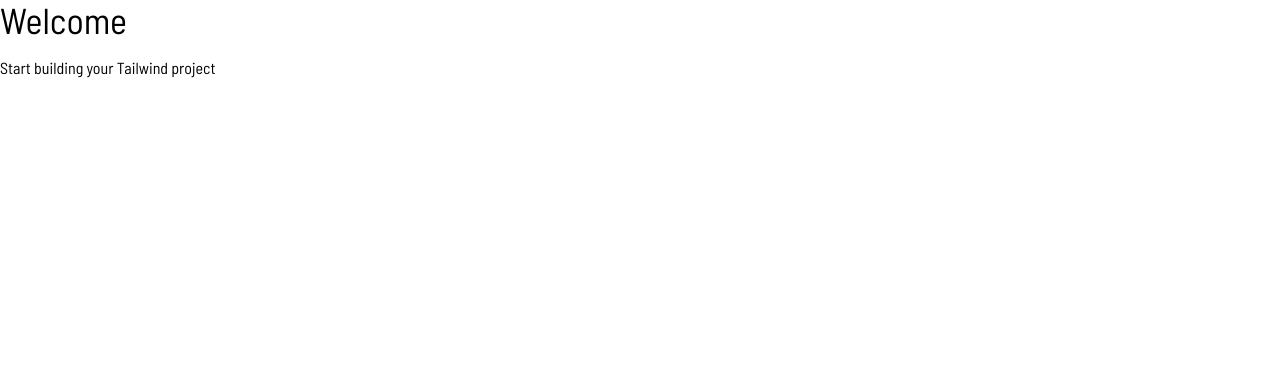
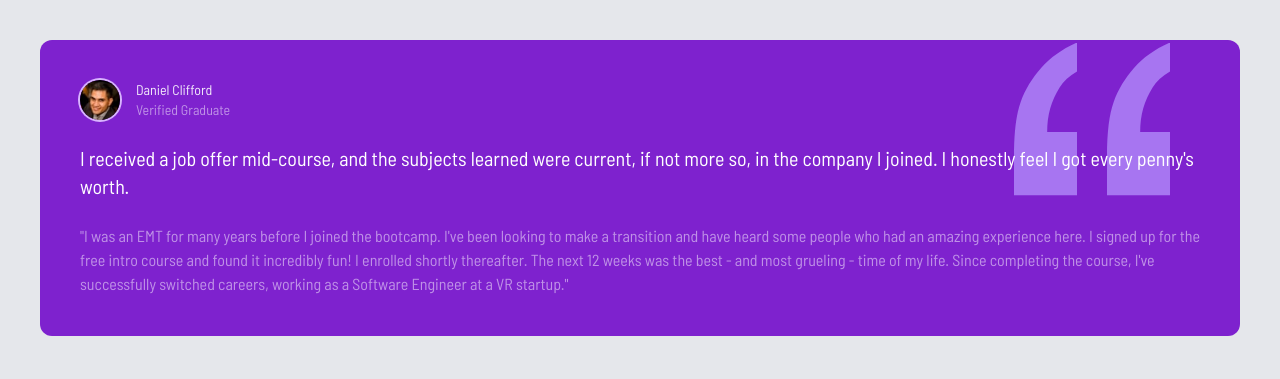
Before and after one commit to kaanarslan1990/tailwind-sandbox, a website: page 04_website_projects/testimonial-grid/index.html in a window 1280 px wide. Drawn offline with Linux system fonts and the light colour scheme.

Commit message:
first box

```diff
--- a/04_website_projects/testimonial-grid/index.html
+++ b/04_website_projects/testimonial-grid/index.html
@@ -13,8 +13,49 @@
     <link rel="stylesheet" href="css/style.css" />
     <title>Testimonial Grid</title>
   </head>
-  <body>
-    <h1 class="text-4xl mb-4">Welcome</h1>
-    <p>Start building your Tailwind project</p>
+  <body class="bg-gray-200">
+    <!-- Global Container  -->
+    <div class="container mx-auto max-w-7xl p-2 md:p-10">
+      <!-- Grid Container  -->
+      <div class="text-white">
+        <!-- Box 1  -->
+        <div class="relative p-10 rounded-xl bg-purple-700">
+          <!-- Quotes Image  -->
+          <img src="images/bg-pattern-quotation.svg"
+          alt="" class="absolute top-3 right-10 scale-125 md:top-7 md:right-24 md:scale-150">
+
+          <!-- Box Header  -->
+          <div class="flex z-10 space-x-4">
+            <img src="images/image-daniel.jpg" alt=""
+            class="w-10 h-10 rounded-full ring-2 ring-purple-300">
+            <div class="text-sm">
+              <h4 class="opacity-90">
+                Daniel Clifford
+              </h4>
+              <p class="opacity-50">
+                Verified Graduate
+              </p>
+            </div>
+          </div>
+          <!-- Large Text  -->
+          <p class="relative z-10 mt-6 text-xl">
+            I received a job offer mid-course, and the subjects learned were current, if not more so, in the company I joined.
+            I honestly feel I got every penny's worth.
+          </p>
+
+          <!-- Small Text  -->
+          <p class="mt-6 opacity-50 line-clamp-6">
+            "I was an EMT for many years before I joined the bootcamp. I've been
+            looking to make a transition and have heard some people who had an
+            amazing experience here. I signed up for the free intro course and
+            found it incredibly fun! I enrolled shortly thereafter. The next 12
+            weeks was the best - and most grueling - time of my life. Since
+            completing the course, I've successfully switched careers, working
+            as a Software Engineer at a VR startup."
+          </p>
+
+        </div>
+      </div>
+    </div>
   </body>
 </html>
```
Also changed, not shown: 04_website_projects/testimonial-grid/css/style.css.
